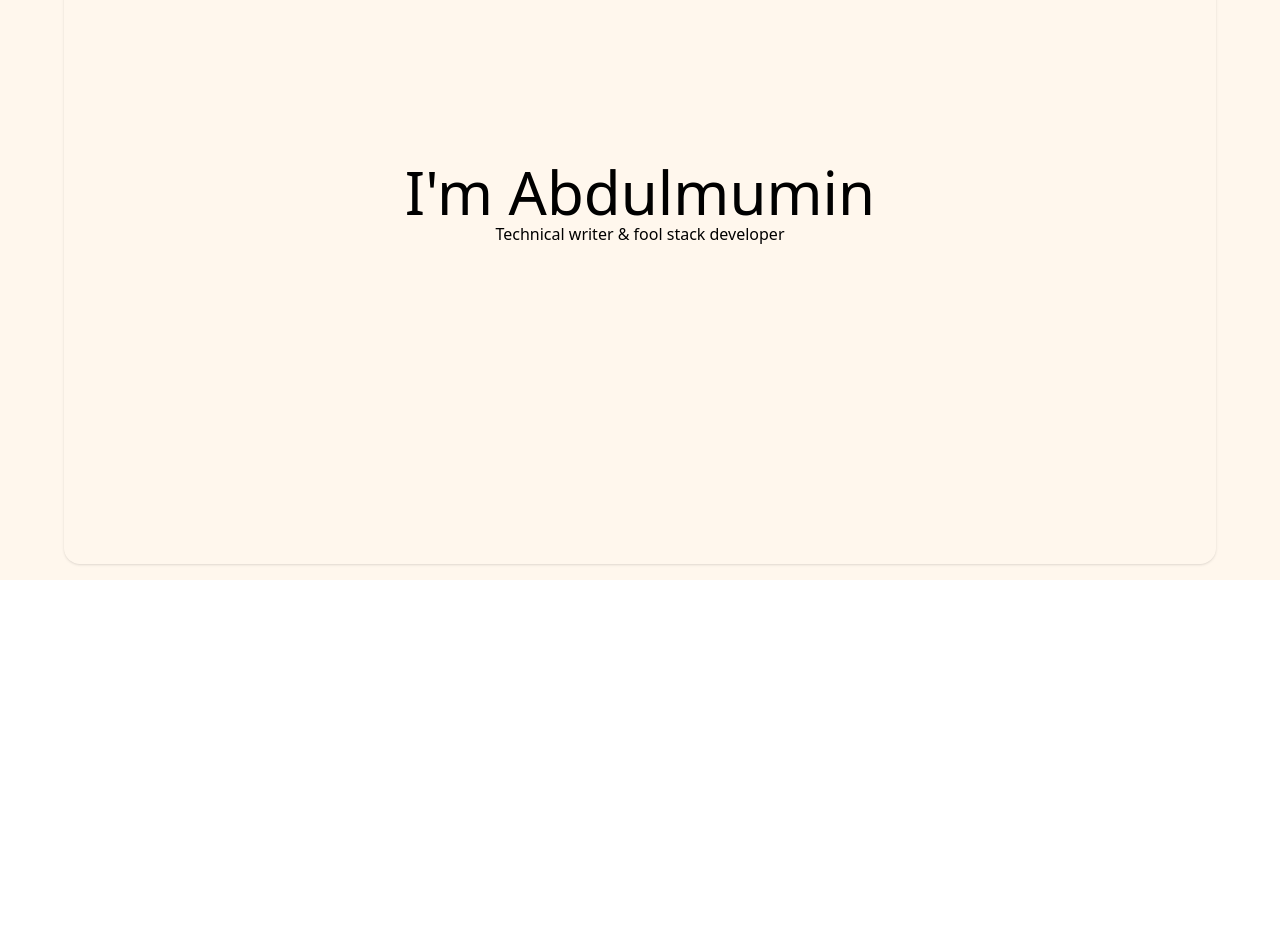
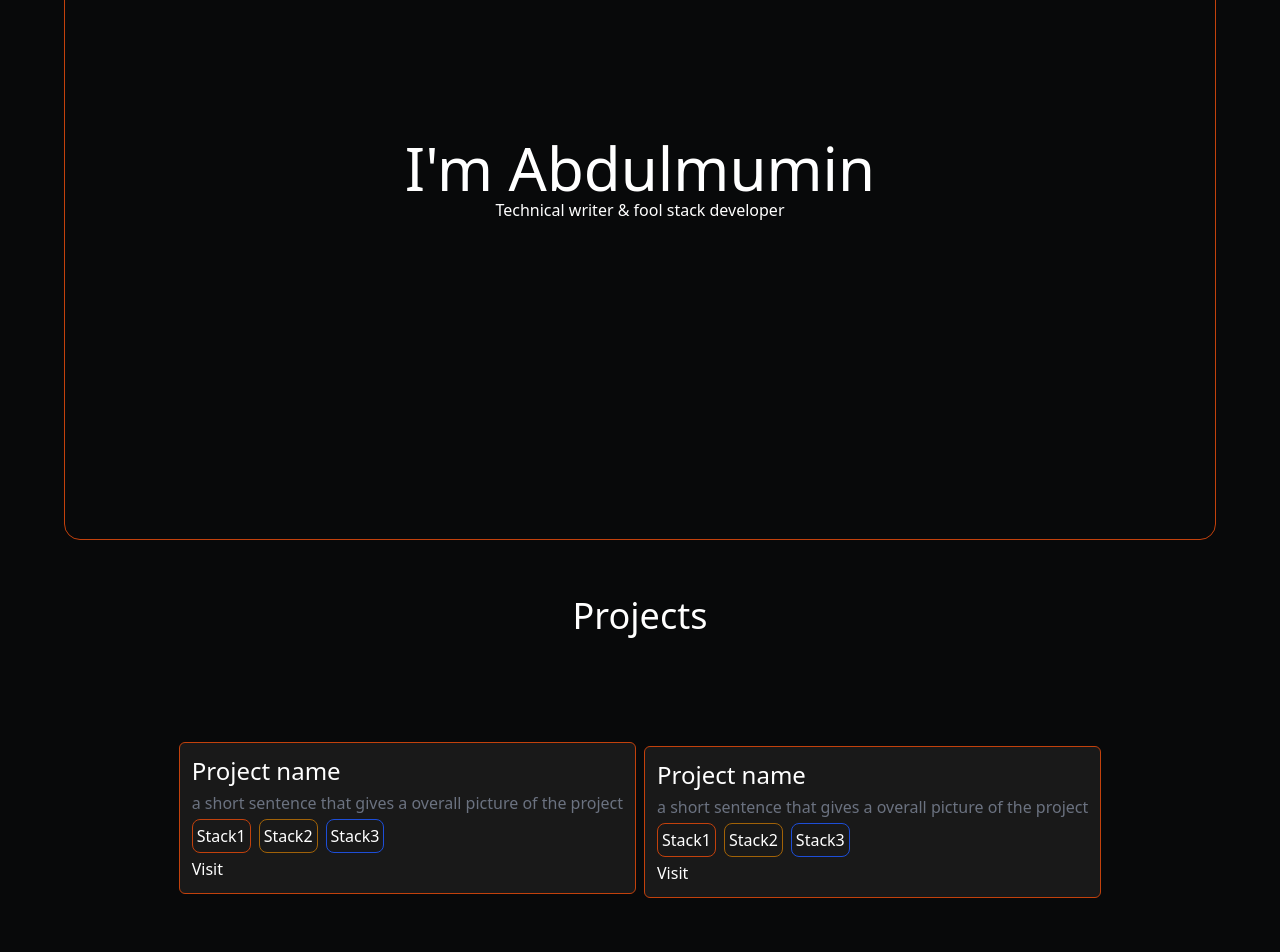
Before and after one commit to Abdulmumin1/yaqeen.me, a SvelteKit app: page / in a window 1280 px wide. Shown: the part 220-1172 px from the top of the page. Before the commit the page ends 824 px from the top, so only its background shows below. Built offline with nearby package versions, Linux system fonts and the light colour scheme.

Commit message:
projects section

```diff
--- a/src/app.css
+++ b/src/app.css
@@ -530,8 +530,20 @@ video {
   visibility: collapse;
 }
 
+.absolute {
+  position: absolute;
+}
+
 .relative {
   position: relative;
+}
+
+.left-0 {
+  left: 0px;
+}
+
+.top-0 {
+  top: 0px;
 }
 
 .m-2 {
@@ -540,6 +552,11 @@ video {
 
 .m-6 {
   margin: 1.5rem;
+}
+
+.my-16 {
+  margin-top: 4rem;
+  margin-bottom: 4rem;
 }
 
 .mt-6 {
@@ -566,6 +583,10 @@ video {
   display: none;
 }
 
+.h-\[90\%\] {
+  height: 90%;
+}
+
 .h-full {
   height: 100%;
 }
@@ -574,8 +595,28 @@ video {
   height: 100vh;
 }
 
-.h-\[90\%\] {
-  height: 90%;
+.h-\[50\%\] {
+  height: 50%;
+}
+
+.h-1\/2 {
+  height: 50%;
+}
+
+.h-1 {
+  height: 0.25rem;
+}
+
+.h-\[200px\] {
+  height: 200px;
+}
+
+.h-\[400px\] {
+  height: 400px;
+}
+
+.w-\[90\%\] {
+  width: 90%;
 }
 
 .w-full {
@@ -586,8 +627,8 @@ video {
   width: 100vw;
 }
 
-.w-\[90\%\] {
-  width: 90%;
+.flex-grow {
+  flex-grow: 1;
 }
 
 .border-collapse {
@@ -604,6 +645,26 @@ video {
 
 .resize {
   resize: both;
+}
+
+.snap-y {
+  scroll-snap-type: y var(--tw-scroll-snap-strictness);
+}
+
+.snap-mandatory {
+  --tw-scroll-snap-strictness: mandatory;
+}
+
+.snap-center {
+  scroll-snap-align: center;
+}
+
+.flex-col {
+  flex-direction: column;
+}
+
+.flex-wrap {
+  flex-wrap: wrap;
 }
 
 .items-center {
@@ -624,6 +685,24 @@ video {
   margin-left: calc(0.5rem * calc(1 - var(--tw-space-x-reverse)));
 }
 
+.space-x-1 > :not([hidden]) ~ :not([hidden]) {
+  --tw-space-x-reverse: 0;
+  margin-right: calc(0.25rem * var(--tw-space-x-reverse));
+  margin-left: calc(0.25rem * calc(1 - var(--tw-space-x-reverse)));
+}
+
+.space-y-2 > :not([hidden]) ~ :not([hidden]) {
+  --tw-space-y-reverse: 0;
+  margin-top: calc(0.5rem * calc(1 - var(--tw-space-y-reverse)));
+  margin-bottom: calc(0.5rem * var(--tw-space-y-reverse));
+}
+
+.space-y-1 > :not([hidden]) ~ :not([hidden]) {
+  --tw-space-y-reverse: 0;
+  margin-top: calc(0.25rem * calc(1 - var(--tw-space-y-reverse)));
+  margin-bottom: calc(0.25rem * var(--tw-space-y-reverse));
+}
+
 .rounded {
   border-radius: 0.25rem;
 }
@@ -632,12 +711,58 @@ video {
   border-radius: 1rem;
 }
 
+.rounded-md {
+  border-radius: 0.375rem;
+}
+
+.rounded-lg {
+  border-radius: 0.5rem;
+}
+
 .border {
   border-width: 1px;
 }
 
+.border-4 {
+  border-width: 4px;
+}
+
+.border-2 {
+  border-width: 2px;
+}
+
 .border-b {
   border-bottom-width: 1px;
+}
+
+.border-orange-100 {
+  --tw-border-opacity: 1;
+  border-color: rgb(255 237 213 / var(--tw-border-opacity));
+}
+
+.border-orange-50 {
+  --tw-border-opacity: 1;
+  border-color: rgb(255 247 237 / var(--tw-border-opacity));
+}
+
+.border-orange-500 {
+  --tw-border-opacity: 1;
+  border-color: rgb(249 115 22 / var(--tw-border-opacity));
+}
+
+.border-orange-700 {
+  --tw-border-opacity: 1;
+  border-color: rgb(194 65 12 / var(--tw-border-opacity));
+}
+
+.border-blue-700 {
+  --tw-border-opacity: 1;
+  border-color: rgb(29 78 216 / var(--tw-border-opacity));
+}
+
+.border-yellow-700 {
+  --tw-border-opacity: 1;
+  border-color: rgb(161 98 7 / var(--tw-border-opacity));
 }
 
 .border-b-orange-50 {
@@ -670,12 +795,44 @@ video {
   background-color: rgb(248 113 113 / var(--tw-bg-opacity));
 }
 
-.p-3 {
-  padding: 0.75rem;
+.bg-red-500 {
+  --tw-bg-opacity: 1;
+  background-color: rgb(239 68 68 / var(--tw-bg-opacity));
 }
 
-.p-4 {
-  padding: 1rem;
+.bg-red-100 {
+  --tw-bg-opacity: 1;
+  background-color: rgb(254 226 226 / var(--tw-bg-opacity));
+}
+
+.bg-black {
+  --tw-bg-opacity: 1;
+  background-color: rgb(0 0 0 / var(--tw-bg-opacity));
+}
+
+.bg-\[\#333\] {
+  --tw-bg-opacity: 1;
+  background-color: rgb(51 51 51 / var(--tw-bg-opacity));
+}
+
+.bg-\[\#08090a\] {
+  --tw-bg-opacity: 1;
+  background-color: rgb(8 9 10 / var(--tw-bg-opacity));
+}
+
+.bg-\[\#313030\] {
+  --tw-bg-opacity: 1;
+  background-color: rgb(49 48 48 / var(--tw-bg-opacity));
+}
+
+.bg-\[\#212121\] {
+  --tw-bg-opacity: 1;
+  background-color: rgb(33 33 33 / var(--tw-bg-opacity));
+}
+
+.bg-\[\#191919\] {
+  --tw-bg-opacity: 1;
+  background-color: rgb(25 25 25 / var(--tw-bg-opacity));
 }
 
 .p-10 {
@@ -686,21 +843,38 @@ video {
   padding: 3rem;
 }
 
+.p-3 {
+  padding: 0.75rem;
+}
+
+.p-4 {
+  padding: 1rem;
+}
+
+.p-1 {
+  padding: 0.25rem;
+}
+
 .py-3 {
   padding-top: 0.75rem;
   padding-bottom: 0.75rem;
+}
+
+.py-16 {
+  padding-top: 4rem;
+  padding-bottom: 4rem;
 }
 
 .pt-6 {
   padding-top: 1.5rem;
 }
 
+.pt-7 {
+  padding-top: 1.75rem;
+}
+
 .pt-8 {
   padding-top: 2rem;
-}
-
-.pt-7 {
-  padding-top: 1.75rem;
 }
 
 .text-center {
@@ -732,6 +906,11 @@ video {
   line-height: 1;
 }
 
+.text-xl {
+  font-size: 1.25rem;
+  line-height: 1.75rem;
+}
+
 .text-green-800 {
   --tw-text-opacity: 1;
   color: rgb(22 101 52 / var(--tw-text-opacity));
@@ -740,6 +919,16 @@ video {
 .text-red-300 {
   --tw-text-opacity: 1;
   color: rgb(252 165 165 / var(--tw-text-opacity));
+}
+
+.text-white {
+  --tw-text-opacity: 1;
+  color: rgb(255 255 255 / var(--tw-text-opacity));
+}
+
+.text-gray-500 {
+  --tw-text-opacity: 1;
+  color: rgb(107 114 128 / var(--tw-text-opacity));
 }
 
 .underline {
@@ -764,11 +953,72 @@ video {
   box-shadow: var(--tw-ring-offset-shadow, 0 0 #0000), var(--tw-ring-shadow, 0 0 #0000), var(--tw-shadow);
 }
 
+.shadow-2xl {
+  --tw-shadow: 0 25px 50px -12px rgb(0 0 0 / 0.25);
+  --tw-shadow-colored: 0 25px 50px -12px var(--tw-shadow-color);
+  box-shadow: var(--tw-ring-offset-shadow, 0 0 #0000), var(--tw-ring-shadow, 0 0 #0000), var(--tw-shadow);
+}
+
 .outline {
   outline-style: solid;
+}
+
+.hover\:border-2:hover {
+  border-width: 2px;
 }
 
 .hover\:text-lg:hover {
   font-size: 1.125rem;
   line-height: 1.75rem;
 }
+
+@media (min-width: 768px) {
+  .md\:my-16 {
+    margin-top: 4rem;
+    margin-bottom: 4rem;
+  }
+
+  .md\:p-3 {
+    padding: 0.75rem;
+  }
+
+  .md\:py-16 {
+    padding-top: 4rem;
+    padding-bottom: 4rem;
+  }
+
+  .md\:text-4xl {
+    font-size: 2.25rem;
+    line-height: 2.5rem;
+  }
+
+  .md\:text-2xl {
+    font-size: 1.5rem;
+    line-height: 2rem;
+  }
+}
+
+@media (min-width: 1024px) {
+  .lg\:h-screen {
+    height: 100vh;
+  }
+
+  .lg\:border {
+    border-width: 1px;
+  }
+
+  .lg\:border-orange-700 {
+    --tw-border-opacity: 1;
+    border-color: rgb(194 65 12 / var(--tw-border-opacity));
+  }
+
+  .lg\:text-6xl {
+    font-size: 3.75rem;
+    line-height: 1;
+  }
+
+  .lg\:text-4xl {
+    font-size: 2.25rem;
+    line-height: 2.5rem;
+  }
+}
--- a/src/components/home/hero.svelte
+++ b/src/components/home/hero.svelte
@@ -1,2 +1,2 @@
-<div class="text-center"><p  class="text-6xl text-center">I'm Abdulmumin</p>
+<div class="text-center md:p-3"><p  class="lg:text-6xl text-4xl text-center">I'm Abdulmumin</p>
     <p> Technical writer & fool stack developer</p></div>
--- a/src/components/nav/nav.svelte
+++ b/src/components/nav/nav.svelte
@@ -2,7 +2,7 @@
 	import NavItem from "../navItem.svelte";
 
 </script>
-<nav class="w-full flex justify-center bg-red-400">
+<nav class="w-full flex justify-center ">
     <ul class="flex space-x-2">
         <NavItem name="Home"/>
         <NavItem name="About"/>
--- /dev/null
+++ b/src/components/projects/proSection.svelte
@@ -0,0 +1,8 @@
+<script>
+	import ProjectGrid from "./projectGrid.svelte";
+
+</script>
+<div class="h-screen flex flex-col p-4">
+    <h2 class="lg:text-4xl text-2xl text-center">Projects</h2>
+    <ProjectGrid/>
+</div>
--- /dev/null
+++ b/src/components/projects/projectGrid.svelte
@@ -0,0 +1,10 @@
+<script>
+	import Template from "./template.svelte";
+
+</script>
+<div class="h-full flex flex-wrap space-x-2 space-y-2 items-center justify-center">
+<Template/>
+<Template/>
+<Template/>
+<Template/>
+</div>
--- /dev/null
+++ b/src/components/projects/template.svelte
@@ -0,0 +1,13 @@
+<script>
+
+</script>
+<div  class="border rounded-md border-orange-700 bg-[#191919] p-3 flex flex-col space-y-1">
+    <h2 class="text-2xl">Project name</h2>
+    <p class='text-gray-500'>a short sentence that gives a overall picture of the project</p>
+    <ul class="flex space-x-2">
+        <li class="border border-orange-700 p-1 rounded-lg">Stack1</li>
+        <li class="border border-yellow-700 p-1 rounded-lg">Stack2</li>
+        <li class="border border-blue-700 p-1 rounded-lg">Stack3</li>
+    </ul>
+    <a href="#">Visit</a>
+</div>
--- a/src/routes/+layout.svelte
+++ b/src/routes/+layout.svelte
@@ -4,7 +4,7 @@
     import Nav from '../components/nav/nav.svelte';
 </script>
 
-<div class="w-screen h-screen bg-orange-50">
-    <Nav/>
+<div class="w-screen bg-[#08090a] text-white">
+
     <slot/>
 </div>
--- a/src/routes/+page.svelte
+++ b/src/routes/+page.svelte
@@ -1,11 +1,21 @@
 <script>
 	import Hero from "../components/home/hero.svelte";
+	import Nav from "../components/nav/nav.svelte";
+	import ProSection from "../components/projects/proSection.svelte";
+
+
 
 </script>
 
-<div class="h-full flex justify-center items-center">
-    <div class=" w-[90%] h-[90%] rounded-2xl shadow flex items-center justify-center">
-        <Hero/>
+<div class="snap-mandatory snap-y flex flex-col">
+
+    <div class="lg:h-screen h-[400px] flex flex-col justify-center items-center snap-center">
+        <div class=" w-[90%] h-[90%] flex-col relative rounded-2xl lg:border lg:border-orange-700  flex items-center justify-center">
+            <!-- <Nav/> -->
+
+            <Hero/>
+        </div>
     </div>
 
+    <ProSection/>
 </div>
```
Also changed, not shown: 1 other file (tests, documents, lock files or other folders).
